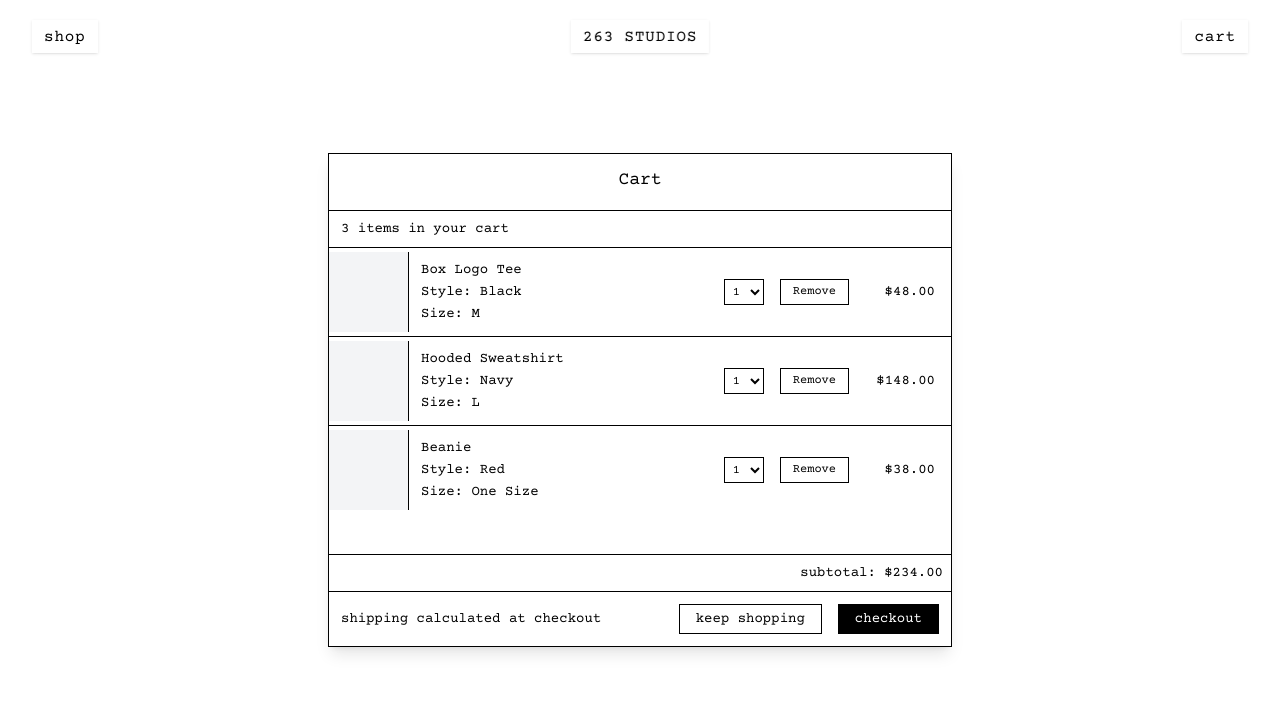
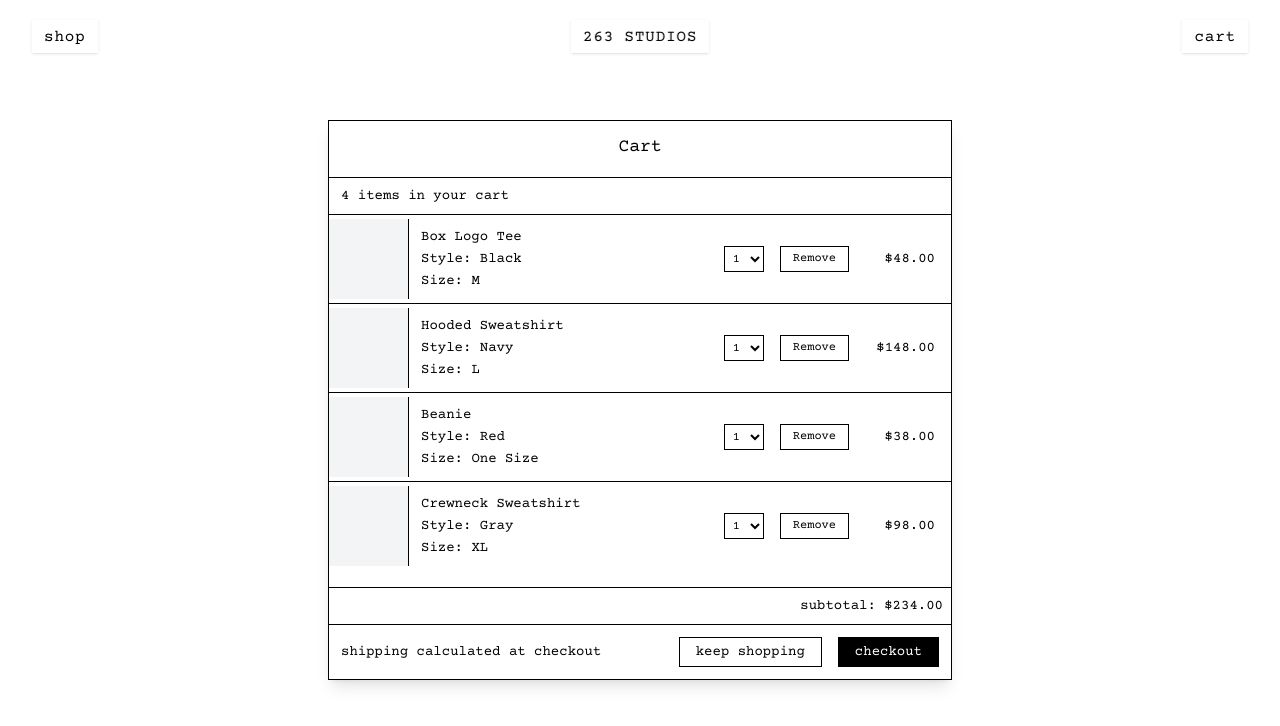
Before and after one commit to JaeMinBird/263Studios, a Next.js app: page /cart in a window 1280 px wide. Shown: the top 726 px of the page. Built offline with nearby package versions, Linux system fonts and the light colour scheme.

Commit message:
Various cart fixes

```diff
--- a/src/app/cart/page.tsx
+++ b/src/app/cart/page.tsx
@@ -1,7 +1,7 @@
 import CartItem from '@/components/CartItem';
 
 export default function CartPage() {
-  const itemsInCart = 3;
+  const itemsInCart = 4;
 
   // Sample cart items data
   const cartItems = [
@@ -22,12 +22,18 @@ export default function CartPage() {
       price: 38.00,
       style: "Red",
       size: "One Size"
+    },
+    {
+      name: "Crewneck Sweatshirt",
+      price: 98.00,
+      style: "Gray",
+      size: "XL"
     }
   ];
 
   return (
     <div className="flex justify-center items-center min-h-screen p-4 bg-white cursor-[url('/custom-cursor.svg'),_auto]">
-      <div className="w-[50%] min-h-[35vh] border border-black shadow-lg bg-white flex flex-col my-8 overflow-hidden">
+      <div className="w-[50%] h-[70vh] border border-black shadow-lg bg-white flex flex-col my-8 overflow-hidden">
         {/* Section 1: Cart Header */}
         <div className="p-3">
           <h1 className="text-lg font-normal mb-1 font-courier-prime text-black text-center">Cart</h1>
@@ -42,9 +48,9 @@ export default function CartPage() {
         </div>
         <div className="border-b border-black -mx-3"></div>
 
-        {/* Section 3: Items List with Subtotal */}
-        <div className={`flex-1 ${itemsInCart > 3 ? 'overflow-y-auto' : 'overflow-y-hidden'}`}>
-          <div className="p-0">
+        {/* Section 3: Items List */}
+        <div className="flex-1 h-[240px] overflow-y-auto">
+          <div className="p-0 pb-4">
             {cartItems.map((item, index) => (
               <CartItem
                 key={index}
@@ -59,17 +65,18 @@ export default function CartPage() {
             {/* Add empty space to show only 3 items */}
             {itemsInCart <= 3 && <div className="h-10"></div>}
           </div>
-
-          {/* Subtotal Box */}
-          <div className="sticky bottom-0 right-0 bg-white p-2 border-t border-black">
-            <p className="text-black font-courier-prime text-sm lowercase text-right">
-              subtotal: $234.00
-            </p>
-          </div>
         </div>
         <div className="border-b border-black -mx-3"></div>
 
-        {/* Section 4: Actions */}
+        {/* Section 4: Subtotal */}
+        <div className="bg-white p-2">
+          <p className="text-black font-courier-prime text-sm lowercase text-right">
+            subtotal: $234.00
+          </p>
+        </div>
+        <div className="border-b border-black -mx-3"></div>
+
+        {/* Section 5: Actions */}
         <div className="p-3">
           <div className="flex justify-between items-center">
             <p className="text-black text-sm font-courier-prime lowercase">
```
